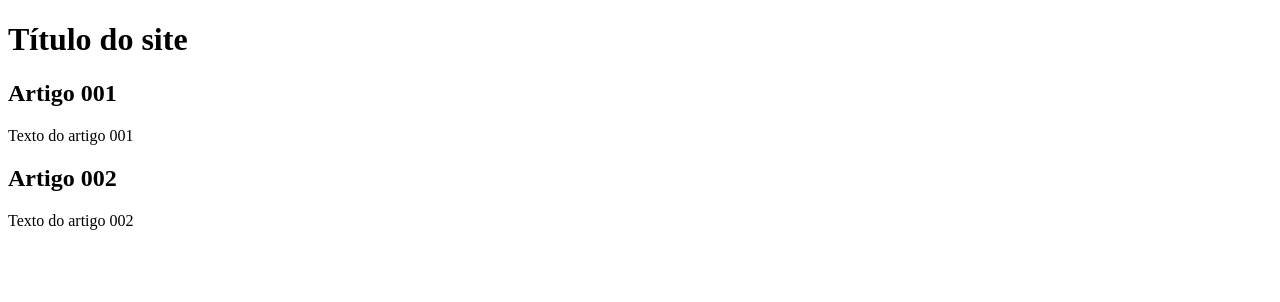
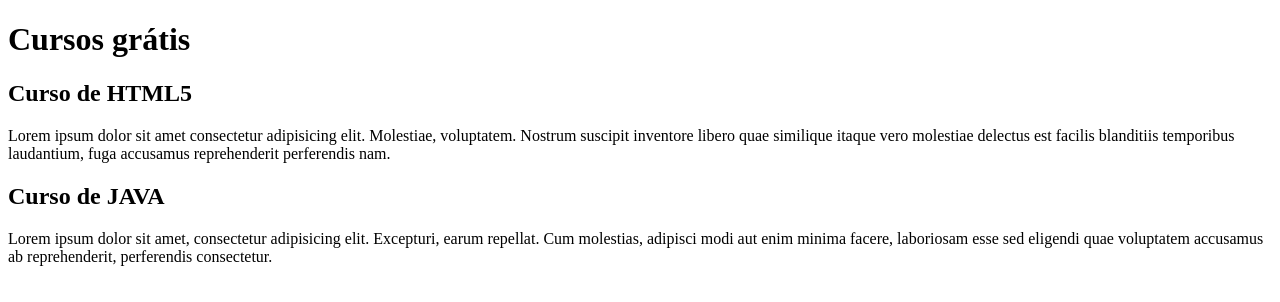
Before and after one commit to GabrielSantos967/projetoSite, a plain HTML site: page index.html in a window 1280 px wide. Drawn offline with Linux system fonts and the light colour scheme.

Commit message:
Comecei a escrever o conteudo

```diff
--- a/index.html
+++ b/index.html
@@ -10,23 +10,23 @@
     <main>
         <header>
             <h1>
-                Título do site
+                Cursos grátis
             </h1>
         </header>
         <article>
             <h2>
-                Artigo 001
+                Curso de HTML5
             </h2>
             <p>
-                Texto do artigo 001
+                Lorem ipsum dolor sit amet consectetur adipisicing elit. Molestiae, voluptatem. Nostrum suscipit inventore libero quae similique itaque vero molestiae delectus est facilis blanditiis temporibus laudantium, fuga accusamus reprehenderit perferendis nam.
             </p>
         </article>
         <article>
             <h2>
-                Artigo 002
+                Curso de JAVA
             </h2>
             <p>
-                Texto do artigo 002
+               Lorem ipsum dolor sit amet, consectetur adipisicing elit. Excepturi, earum repellat. Cum molestias, adipisci modi aut enim minima facere, laboriosam esse sed eligendi quae voluptatem accusamus ab reprehenderit, perferendis consectetur.
             </p>
         </article>
     </main>
```
